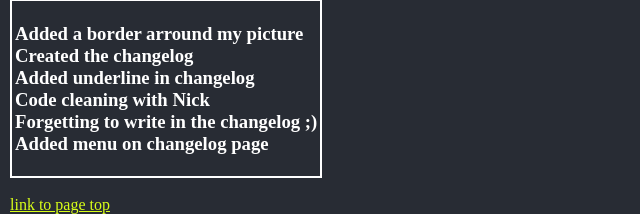
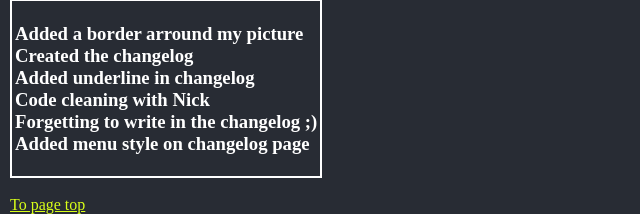
Before and after one commit to zallit/kjerulf.dev, a PHP site: page /changelog.php in a window 1280 px wide. Shown: the part 1350-1564 px from the top of the page, without its empty margins (0-640 px from the left). Run offline with PHP 8.4, Linux system fonts and the light colour scheme.

Commit message:
testing span and added to top link

```diff
--- a/changelog.php
+++ b/changelog.php
@@ -107,13 +107,13 @@
           <li>Added underline in changelog</li> <br>
           <li>Code cleaning with Nick </li> <br>
           <li>Forgetting to write in the changelog ;) </li> <br>
-          <li>Added menu on changelog page </li> <br>
+          <li>Added menu style on changelog page </li> <br>
     </ul>
   </td>
   </tr>
   </table>
   </h3>
 <br>
-<a href="#top">link to page top</a>
+<a href="#top">To page top</a>
 </body>
 </html>
--- a/index.php
+++ b/index.php
@@ -33,5 +33,6 @@ This content will be surrounded by a 1 pixel wide white solid line
 <h3 style="color:royalblue;">This is a royalblue heading</h3>
 <h3 style="color:blue;">This is a blue heading</h3>
 <img style="border:1px solid white;" src="img/andreas-mic.png" alt="Andreas Mic Pic" height="20%" width="20%" />
+<span style="color:red;">This is a red span test </span>
 </body>  <!-- End of the page -->
 </html>
--- a/style.css
+++ b/style.css
@@ -35,7 +35,7 @@ ul {
 
   /* mouse over link */
   a:hover {
-      color: ##d9ff19;
+      color: #d9ff19;
   }
 
   /* selected link */
```
